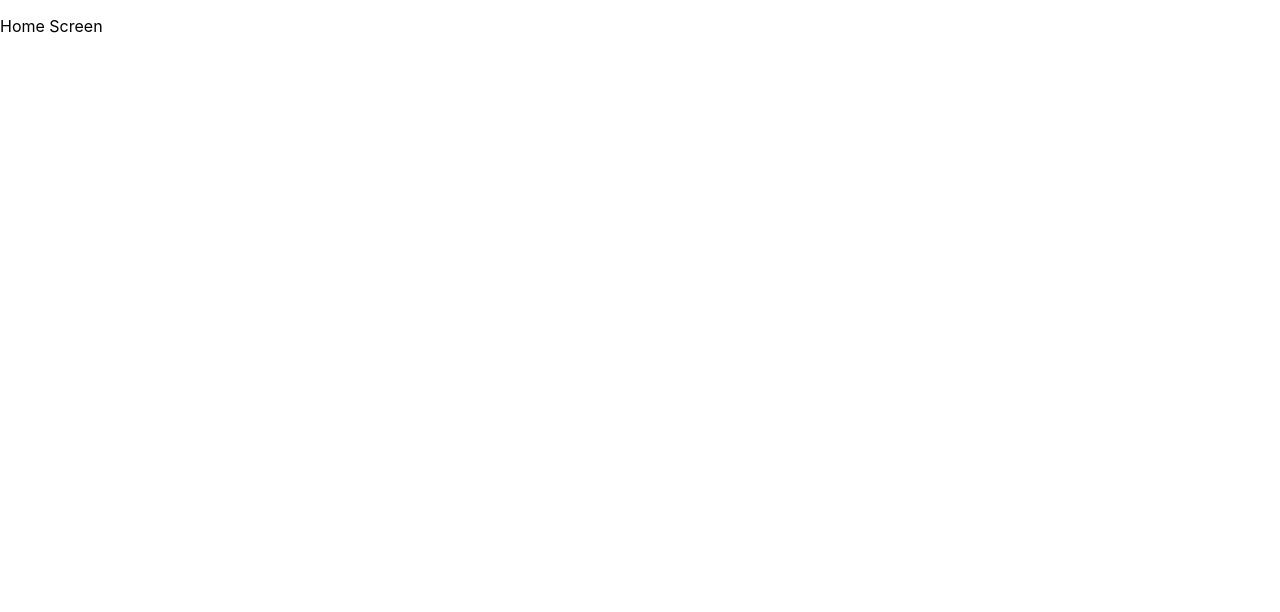
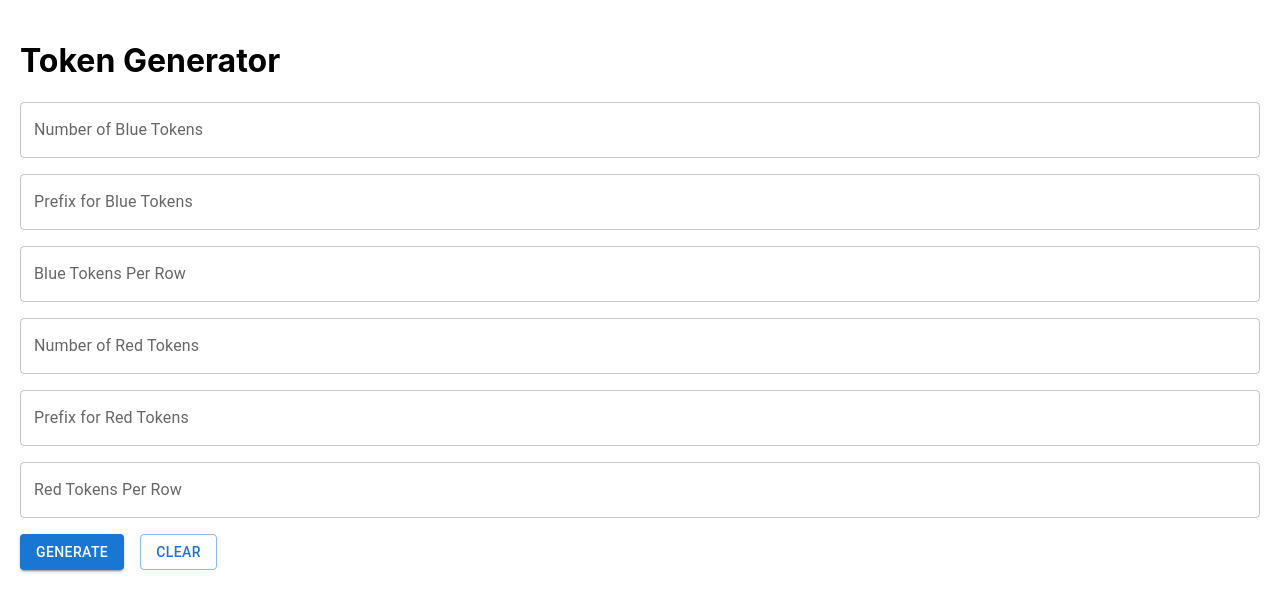
Before and after one commit to akshayb03/token-generator, a React (Create React App) app: page / in a window 1280 px wide. Shown: the top 612 px of the page. Built offline with nearby package versions, Linux system fonts and the light colour scheme.

Commit message:
feat: add token generation form using materialUI

```diff
--- a/package.json
+++ b/package.json
@@ -3,6 +3,7 @@
   "version": "0.1.0",
   "private": true,
   "dependencies": {
+    "@babel/plugin-proposal-private-property-in-object": "^7.21.11",
     "@emotion/react": "^11.13.3",
     "@emotion/styled": "^11.13.0",
     "@mui/material": "^6.1.1",
--- /dev/null
+++ b/src/components/TokenForm.jsx
@@ -0,0 +1,82 @@
+import React, { useState } from "react";
+import { Stack, TextField, Button } from "@mui/material";
+
+function TokenForm({ onGenerate, onClear }) {
+  const [formValues, setFormValues] = useState({
+    blueCount: "",
+    bluePrefix: "",
+    bluePerRow: "",
+    redCount: "",
+    redPrefix: "",
+    redPerRow: "",
+  });
+
+  const handleChange = (e) => {
+    setFormValues({ ...formValues, [e.target.name]: e.target.value });
+  };
+
+  const handleGenerate = () => {
+    onGenerate(formValues);
+  };
+
+  return (
+    <Stack spacing={2}>
+      <TextField
+        label="Number of Blue Tokens"
+        name="blueCount"
+        type="number"
+        value={formValues.blueCount}
+        onChange={handleChange}
+        fullWidth
+      />
+      <TextField
+        label="Prefix for Blue Tokens"
+        name="bluePrefix"
+        value={formValues.bluePrefix}
+        onChange={handleChange}
+        fullWidth
+      />
+      <TextField
+        label="Blue Tokens Per Row"
+        name="bluePerRow"
+        type="number"
+        value={formValues.bluePerRow}
+        onChange={handleChange}
+        fullWidth
+      />
+      <TextField
+        label="Number of Red Tokens"
+        name="redCount"
+        type="number"
+        value={formValues.redCount}
+        onChange={handleChange}
+        fullWidth
+      />
+      <TextField
+        label="Prefix for Red Tokens"
+        name="redPrefix"
+        value={formValues.redPrefix}
+        onChange={handleChange}
+        fullWidth
+      />
+      <TextField
+        label="Red Tokens Per Row"
+        name="redPerRow"
+        type="number"
+        value={formValues.redPerRow}
+        onChange={handleChange}
+        fullWidth
+      />
+      <Stack direction="row" spacing={2}>
+        <Button variant="contained" onClick={handleGenerate}>
+          Generate
+        </Button>
+        <Button variant="outlined" onClick={onClear}>
+          Clear
+        </Button>
+      </Stack>
+    </Stack>
+  );
+}
+
+export default TokenForm;
--- a/src/pages/HomeScreen.jsx
+++ b/src/pages/HomeScreen.jsx
@@ -1,9 +1,21 @@
-const HomeScreen = () => {
+import React from "react";
+import TokenForm from "../components/TokenForm";
+
+function HomeScreen() {
+  const handleGenerate = (formValues) => {
+    console.log("formValues", formValues);
+  };
+
+  const handleClear = () => {
+    console.log("clear");
+  };
+
   return (
-    <div>
-      <p>Home Screen</p>
+    <div style={{ padding: "20px" }}>
+      <h1>Token Generator</h1>
+      <TokenForm onGenerate={handleGenerate} onClear={handleClear} />
     </div>
   );
-};
+}
 
 export default HomeScreen;
```
Also changed, not shown: src/utils/constants.js (added), 1 other file (tests, documents, lock files or other folders).
